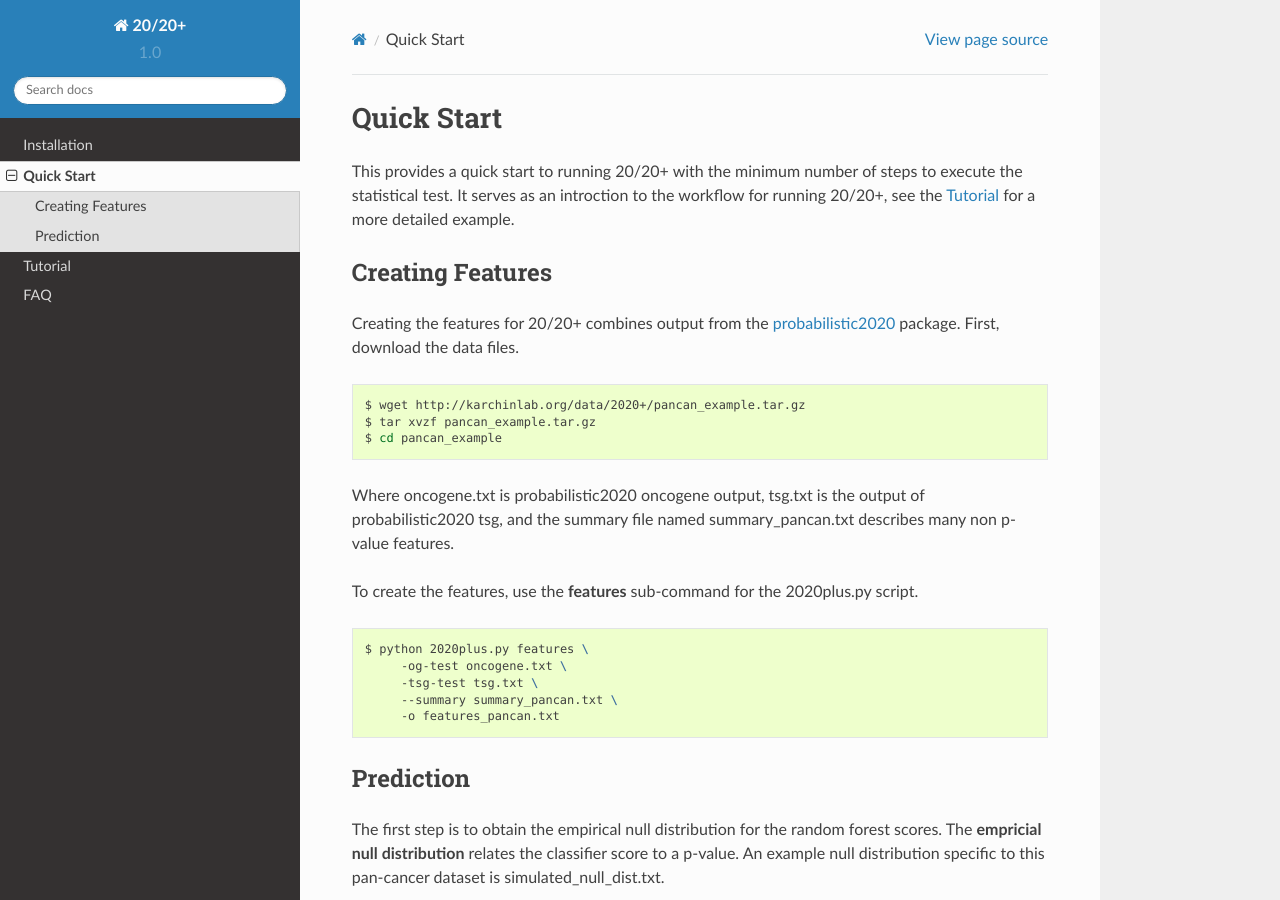
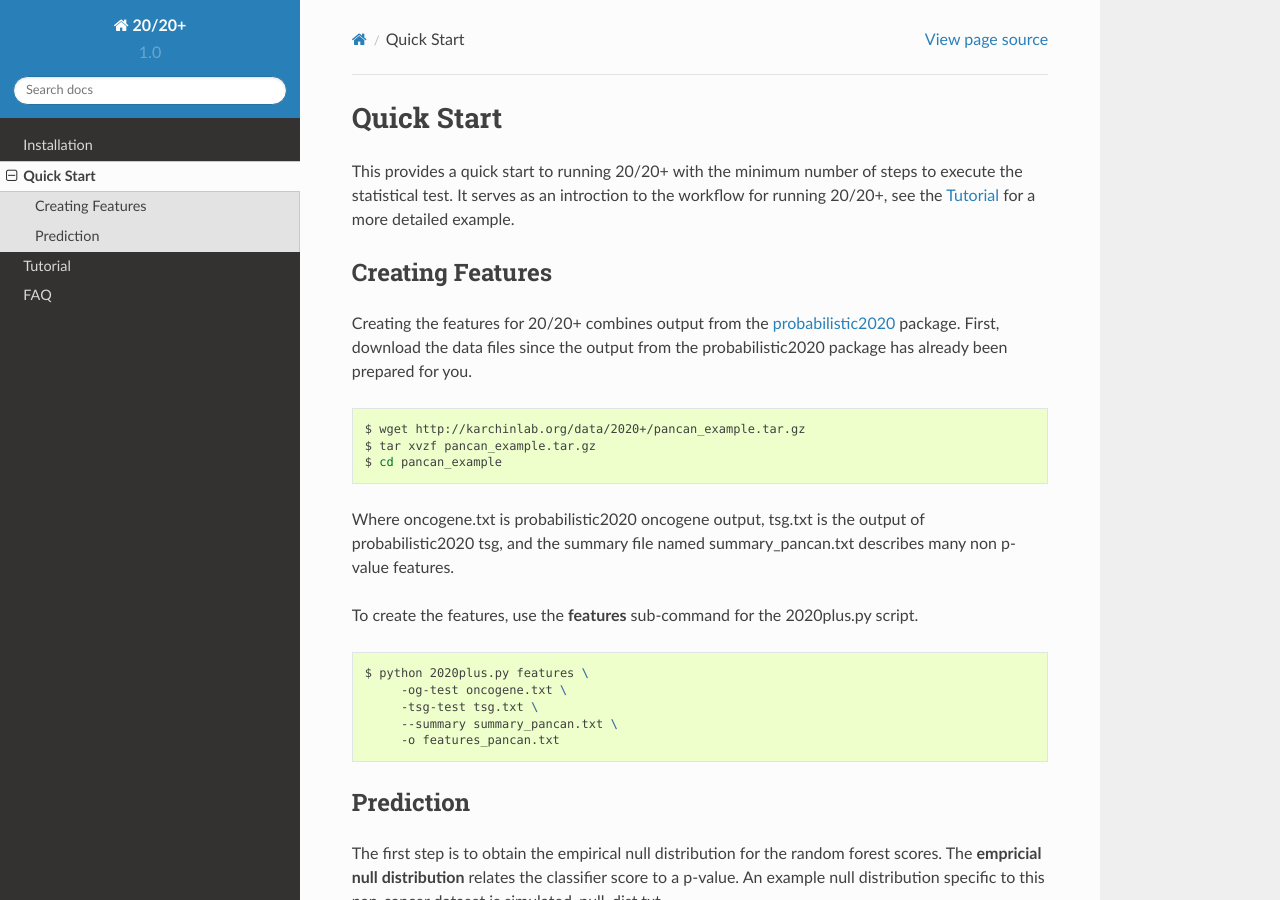
Before and after one commit to KarchinLab/2020plus, a Sphinx documentation site: the page built from doc/quickstart.rst, in a window 1280 px wide and 900 px high. Built offline with Sphinx 7.4.7 and the Read the Docs theme 2.0.0, drawn with Linux system fonts in a browser that asks for light colours.

Commit message:
Minor edit to doc text

```diff
--- a/doc/quickstart.rst
+++ b/doc/quickstart.rst
@@ -11,8 +11,8 @@
 
 Creating the features for 20/20+ combines output from
 the  `probabilistic2020 <http://probabilistic2020.readthedocs.org/>`_
-package. First, download
-the data files.
+package. First, download the data files since the output from
+the probabilistic2020 package has already been prepared for you.
 
 .. code-block:: bash
 
```
